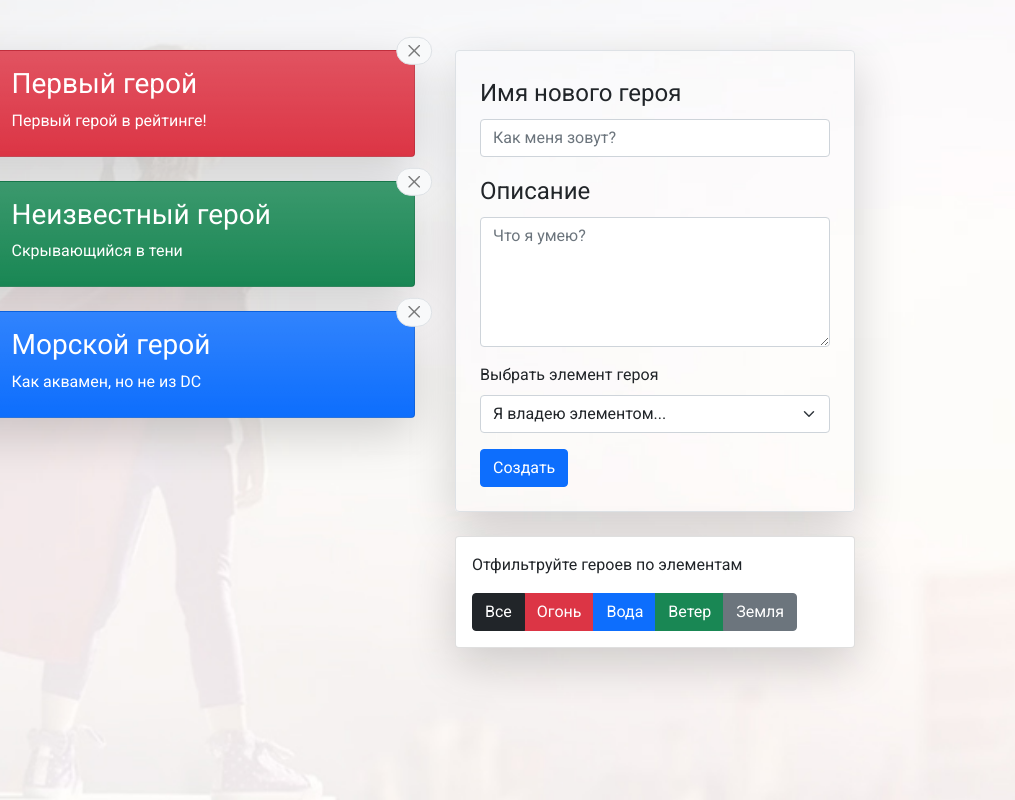
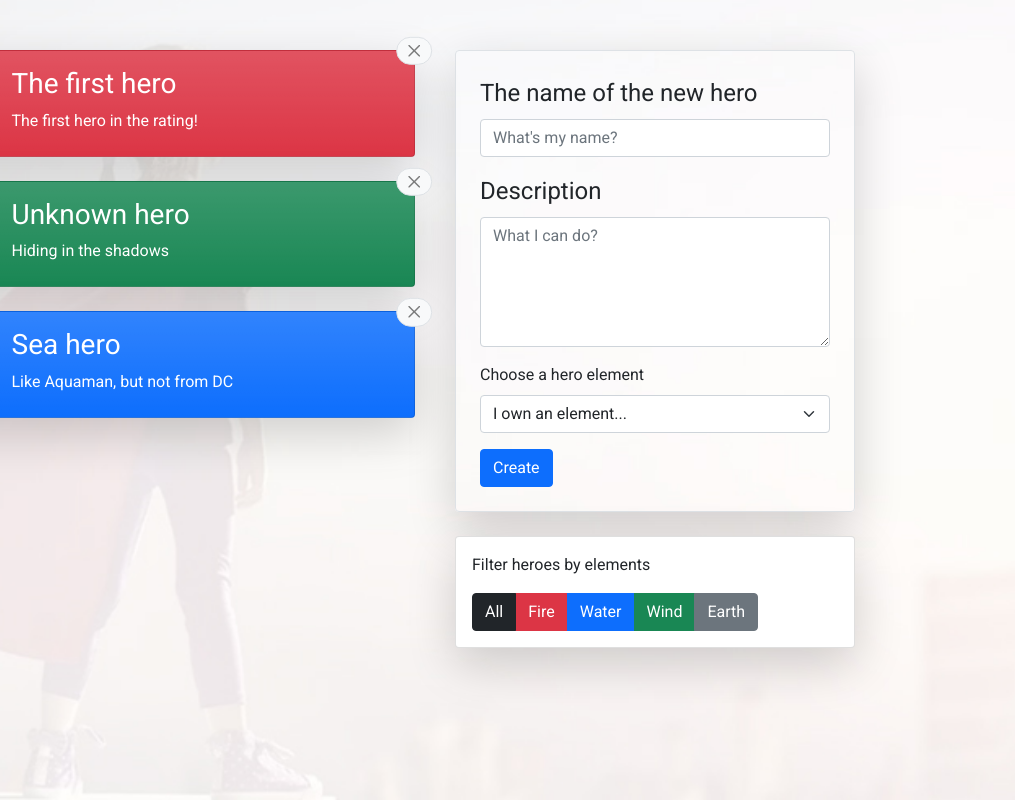
Before and after one commit to ArtemPlohenko/hero_admin_panel_template, a React app: page / in a window 1280 px wide. Shown: the full height of the page, 265-1280 px from the left. Built offline with nearby package versions, Linux system fonts and the light colour scheme; data requests are answered from the project's data file.

Commit message:
added CreateSelector

```diff
--- a/heroes.json
+++ b/heroes.json
@@ -2,47 +2,47 @@
   "heroes": [
     {
       "id": 1,
-      "name": "Первый герой",
-      "description": "Первый герой в рейтинге!",
+      "name": "The first hero",
+      "description": "The first hero in the rating!",
       "element": "fire"
     },
     {
       "id": 2,
-      "name": "Неизвестный герой",
-      "description": "Скрывающийся в тени",
+      "name": "Unknown hero",
+      "description": "Hiding in the shadows",
       "element": "wind"
     },
     {
       "id": 3,
-      "name": "Морской герой",
-      "description": "Как аквамен, но не из DC",
+      "name": "Sea hero",
+      "description": "Like Aquaman, but not from DC",
       "element": "water"
     }
   ],
   "filters": [
     {
       "name": "all",
-      "label": "Все",
+      "label": "All",
       "className": "btn-outline-dark"
     },
     {
       "name": "fire",
-      "label": "Огонь",
+      "label": "Fire",
       "className": "btn-danger"
     },
     {
       "name": "water",
-      "label": "Вода",
+      "label": "Water",
       "className": "btn-primary"
     },
     {
       "name": "wind",
-      "label": "Ветер",
+      "label": "Wind",
       "className": "btn-success"
     },
     {
       "name": "earth",
-      "label": "Земля",
+      "label": "Earth",
       "className": "btn-secondary"
     }
   ]
--- a/package.json
+++ b/package.json
@@ -18,6 +18,7 @@
     "react-redux": "^7.2.3",
     "react-scripts": "4.0.3",
     "react-transition-group": "^4.4.5",
+    "reselect": "^5.1.0",
     "sass": "^1.43.2",
     "uuid": "^8.3.2"
   },
--- a/src/components/heroesAddForm/HeroesAddForm.js
+++ b/src/components/heroesAddForm/HeroesAddForm.js
@@ -21,7 +21,7 @@ const HeroesAddForm = () => {
   const [heroDescr, setHeroDescr] = useState("");
   const [heroElement, setHeroElement] = useState("");
 
-  const { filters, filtersLoadingStatus } = useSelector((state) => state);
+  const { filters, filtersLoadingStatus } = useSelector((state) => state.filters);
   const dispatch = useDispatch();
   const { request } = useHttp();
 
@@ -40,7 +40,7 @@ const HeroesAddForm = () => {
     // Отправляем данные на сервер в формате JSON
     // ТОЛЬКО если запрос успешен - отправляем персонажа в store
     request("http://localhost:3001/heroes", "POST", JSON.stringify(newHero))
-      .then((res) => console.log(res, "Отправка успешна"))
+      .then((res) => console.log(res, "Sending is successful"))
       .then(dispatch(heroCreated(newHero)))
       .catch((err) => console.log(err));
 
@@ -52,9 +52,9 @@ const HeroesAddForm = () => {
 
   const renderFilters = (filters, status) => {
     if (status === "loading") {
-      return <option>Загрузка элементов</option>;
+      return <option>Loading elements</option>;
     } else if (status === "error") {
-      return <option>Ошибка загрузки</option>;
+      return <option>Loading error</option>;
     }
 
     // Если фильтры есть, то рендерим их
@@ -77,7 +77,7 @@ const HeroesAddForm = () => {
     <form className="border p-4 shadow-lg rounded" onSubmit={onSubmitHandler}>
       <div className="mb-3">
         <label htmlFor="name" className="form-label fs-4">
-          Имя нового героя
+          The name of the new hero
         </label>
         <input
           required
@@ -85,7 +85,7 @@ const HeroesAddForm = () => {
           name="name"
           className="form-control"
           id="name"
-          placeholder="Как меня зовут?"
+          placeholder="What's my name?"
           value={heroName}
           onChange={(e) => setHeroName(e.target.value)}
         />
@@ -93,14 +93,14 @@ const HeroesAddForm = () => {
 
       <div className="mb-3">
         <label htmlFor="text" className="form-label fs-4">
-          Описание
+          Description
         </label>
         <textarea
           required
           name="text"
           className="form-control"
           id="text"
-          placeholder="Что я умею?"
+          placeholder="What I can do?"
           style={{ height: "130px" }}
           value={heroDescr}
           onChange={(e) => setHeroDescr(e.target.value)}
@@ -109,7 +109,7 @@ const HeroesAddForm = () => {
 
       <div className="mb-3">
         <label htmlFor="element" className="form-label">
-          Выбрать элемент героя
+          Choose a hero element
         </label>
         <select
           required
@@ -119,13 +119,13 @@ const HeroesAddForm = () => {
           value={heroElement}
           onChange={(e) => setHeroElement(e.target.value)}
         >
-          <option value="">Я владею элементом...</option>
+          <option value="">I own an element...</option>
           {renderFilters(filters, filtersLoadingStatus)}
         </select>
       </div>
 
       <button type="submit" className="btn btn-primary">
-        Создать
+        Create
       </button>
     </form>
   );
--- a/src/components/heroesFilters/HeroesFilters.js
+++ b/src/components/heroesFilters/HeroesFilters.js
@@ -12,7 +12,7 @@ import Spinner from "../spinner/Spinner";
 // Активный фильтр имеет класс active
 
 const HeroesFilters = () => {
-  const { filters, filtersLoadingStatus, activeFilter } = useSelector((state) => state);
+  const { filters, filtersLoadingStatus, activeFilter } = useSelector((state) => state.filters);
   const dispatch = useDispatch();
   const { request } = useHttp();
 
@@ -29,12 +29,12 @@ const HeroesFilters = () => {
   if (filtersLoadingStatus === "loading") {
     return <Spinner />;
   } else if (filtersLoadingStatus === "error") {
-    return <h5 className="text-center mt-5">Ошибка загрузки</h5>;
+    return <h5 className="text-center mt-5">Loading error</h5>;
   }
 
   const renderFilters = (arr) => {
     if (arr.length === 0) {
-      return <h5 className="text-center mt-5">Фильтры не найдены</h5>;
+      return <h5 className="text-center mt-5">No filters found</h5>;
     }
 
     // Данные в json-файле я расширил классами и текстом
@@ -57,7 +57,7 @@ const HeroesFilters = () => {
   return (
     <div className="card shadow-lg mt-4">
       <div className="card-body">
-        <p className="card-text">Отфильтруйте героев по элементам</p>
+        <p className="card-text">Filter heroes by elements</p>
         <div className="btn-group">{elements}</div>
       </div>
     </div>
--- a/src/components/heroesList/HeroesList.js
+++ b/src/components/heroesList/HeroesList.js
@@ -2,6 +2,7 @@ import { useHttp } from "../../hooks/http.hook";
 import { useEffect, useCallback } from "react";
 import { useDispatch, useSelector } from "react-redux";
 import { CSSTransition, TransitionGroup } from "react-transition-group";
+import { createSelector } from "reselect";
 
 import { heroesFetching, heroesFetched, heroesFetchingError, heroDeleted } from "../../actions";
 import HeroesListItem from "../heroesListItem/HeroesListItem";
@@ -15,7 +16,28 @@ import "./heroesList.scss";
 // Удаление идет и с json файла при помощи метода DELETE
 
 const HeroesList = () => {
-  const { filteredHeroes, heroesLoadingStatus } = useSelector((state) => state);
+  const filteredHeroesSelector = createSelector(
+    (state) => state.filters.activeFilter,
+    (state) => state.heroes.heroes,
+    (filter, heroes) => {
+      if (filter === "all") {
+        return heroes;
+      } else {
+        return heroes.filter((item) => item.element === filter);
+      }
+    }
+  );
+
+  // const filteredHeroes = useSelector((state) => {
+  //   if (state.filters.activeFilter === "all") {
+  //     return state.heroes.heroes;
+  //   } else {
+  //     return state.heroes.heroes.filter((item) => item.element === state.filters.activeFilter);
+  //   }
+  // });
+
+  const filteredHeroes = useSelector(filteredHeroesSelector);
+  const heroesLoadingStatus = useSelector((state) => state.heroesLoadingStatus);
   const dispatch = useDispatch();
   const { request } = useHttp();
 
@@ -46,14 +68,14 @@ const HeroesList = () => {
   if (heroesLoadingStatus === "loading") {
     return <Spinner />;
   } else if (heroesLoadingStatus === "error") {
-    return <h5 className="text-center mt-5">Ошибка загрузки</h5>;
+    return <h5 className="text-center mt-5">Loading error</h5>;
   }
 
   const renderHeroesList = (arr) => {
     if (arr.length === 0) {
       return (
         <CSSTransition timeout={0} classNames="hero">
-          <h5 className="text-center mt-5">Героев пока нет</h5>
+          <h5 className="text-center mt-5">There are no heroes yet</h5>
         </CSSTransition>
       );
     }
--- a/src/components/heroesListItem/HeroesListItem.js
+++ b/src/components/heroesListItem/HeroesListItem.js
@@ -21,7 +21,7 @@ const HeroesListItem = ({ name, description, element, onDelete }) => {
   return (
     <li className={`card flex-row mb-4 shadow-lg text-white ${elementClassName}`}>
       <img
-        src="http://www.stpaulsteinbach.org/wp-content/uploads/2014/09/unknown-hero.jpg"
+        src="https://em-content.zobj.net/source/joypixels/369/person-facepalming_1f926.png"
         className="img-fluid w-25 d-inline"
         alt="unknown hero"
         style={{ objectFit: "cover" }}
--- /dev/null
+++ b/src/reducers/filters.js
@@ -0,0 +1,35 @@
+const initialState = {
+  filters: [],
+  filtersLoadingStatus: "idle",
+  activeFilter: "all",
+};
+
+const filters = (state = initialState, action) => {
+  switch (action.type) {
+    case "FILTERS_FETCHING":
+      return {
+        ...state,
+        filtersLoadingStatus: "loading",
+      };
+    case "FILTERS_FETCHED":
+      return {
+        ...state,
+        filters: action.payload,
+        filtersLoadingStatus: "idle",
+      };
+    case "FILTERS_FETCHING_ERROR":
+      return {
+        ...state,
+        filtersLoadingStatus: "error",
+      };
+    case "ACTIVE_FILTER_CHANGED":
+      return {
+        ...state,
+        activeFilter: action.payload,
+      };
+    default:
+      return state;
+  }
+};
+
+export default filters;
--- /dev/null
+++ b/src/reducers/heroes.js
@@ -0,0 +1,40 @@
+const initialState = {
+  heroes: [],
+  heroesLoadingStatus: "idle",
+};
+
+const heroes = (state = initialState, action) => {
+  switch (action.type) {
+    case "HEROES_FETCHING":
+      return {
+        ...state,
+        heroesLoadingStatus: "loading",
+      };
+    case "HEROES_FETCHED":
+      return {
+        ...state,
+        heroes: action.payload,
+        heroesLoadingStatus: "idle",
+      };
+    case "HEROES_FETCHING_ERROR":
+      return {
+        ...state,
+        heroesLoadingStatus: "error",
+      };
+
+    case "HERO_CREATED":
+      return {
+        ...state,
+        heroes: [...state.heroes, action.payload],
+      };
+    case "HERO_DELETED":
+      return {
+        ...state,
+        heroes: state.heroes.filter((item) => item.id !== action.payload),
+      };
+    default:
+      return state;
+  }
+};
+
+export default heroes;
--- a/src/reducers/index.js
+++ b/src/reducers/index.js
@@ -4,7 +4,6 @@ const initialState = {
   filters: [],
   filtersLoadingStatus: "idle",
   activeFilter: "all",
-  filteredHeroes: [],
 };
 
 const reducer = (state = initialState, action) => {
@@ -18,13 +17,6 @@ const reducer = (state = initialState, action) => {
       return {
         ...state,
         heroes: action.payload,
-        // ЭТО МОЖНО СДЕЛАТЬ И ПО ДРУГОМУ
-        // Я специально показываю вариант с действиями тут, но более правильный вариант
-        // будет показан в следующем уроке
-        filteredHeroes:
-          state.activeFilter === "all"
-            ? action.payload
-            : action.payload.filter((item) => item.element === state.activeFilter),
         heroesLoadingStatus: "idle",
       };
     case "HEROES_FETCHING_ERROR":
@@ -52,34 +44,18 @@ const reducer = (state = initialState, action) => {
       return {
         ...state,
         activeFilter: action.payload,
-        filteredHeroes:
-          action.payload === "all" ? state.heroes : state.heroes.filter((item) => item.element === action.payload),
       };
     // Самая сложная часть - это показывать новые элементы по фильтрам
     // при создании или удалении
     case "HERO_CREATED":
-      // Формируем новый массив
-      let newCreatedHeroList = [...state.heroes, action.payload];
       return {
         ...state,
-        heroes: newCreatedHeroList,
-        // Фильтруем новые данные по фильтру, который сейчас применяется
-        filteredHeroes:
-          state.activeFilter === "all"
-            ? newCreatedHeroList
-            : newCreatedHeroList.filter((item) => item.element === state.activeFilter),
+        heroes: [...state.heroes, action.payload],
       };
     case "HERO_DELETED":
-      // Формируем новый массив
-      const newHeroList = state.heroes.filter((item) => item.id !== action.payload);
       return {
         ...state,
-        heroes: newHeroList,
-        // Фильтруем новые данные по фильтру, который сейчас применяется
-        filteredHeroes:
-          state.activeFilter === "all"
-            ? newHeroList
-            : newHeroList.filter((item) => item.element === state.activeFilter),
+        heroes: state.heroes.filter((item) => item.id !== action.payload),
       };
     default:
       return state;
--- a/src/store/index.js
+++ b/src/store/index.js
@@ -1,6 +1,11 @@
-import { createStore } from 'redux';
-import reducer from '../reducers';
+import { createStore, combineReducers } from "redux";
 
-const store = createStore(reducer, window.__REDUX_DEVTOOLS_EXTENSION__ && window.__REDUX_DEVTOOLS_EXTENSION__());
+import heroes from "../reducers/heroes";
+import filters from "../reducers/filters";
+
+const store = createStore(
+  combineReducers({ heroes, filters }),
+  window.__REDUX_DEVTOOLS_EXTENSION__ && window.__REDUX_DEVTOOLS_EXTENSION__()
+);
 
 export default store;
```
Also changed, not shown: src/styles/index.scss (+10 -6 lines), 1 other file.
